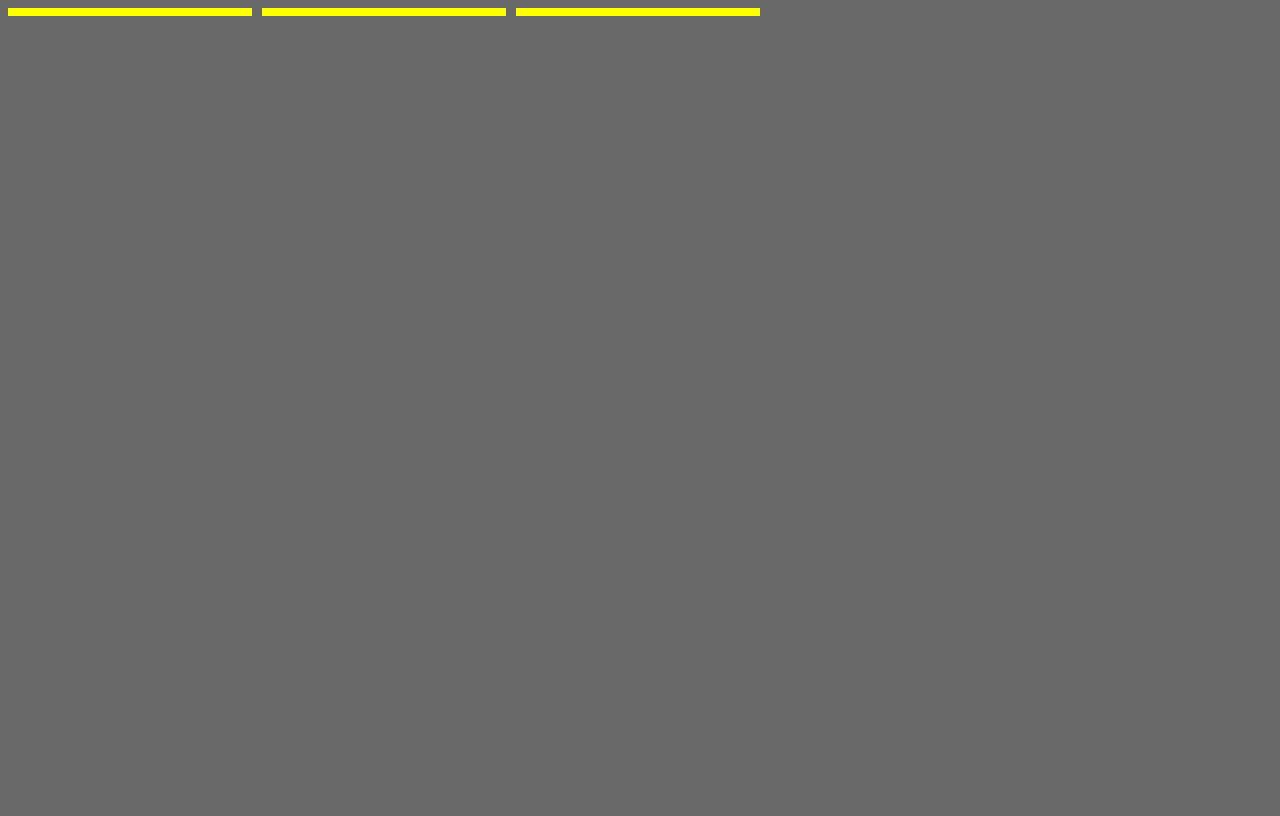
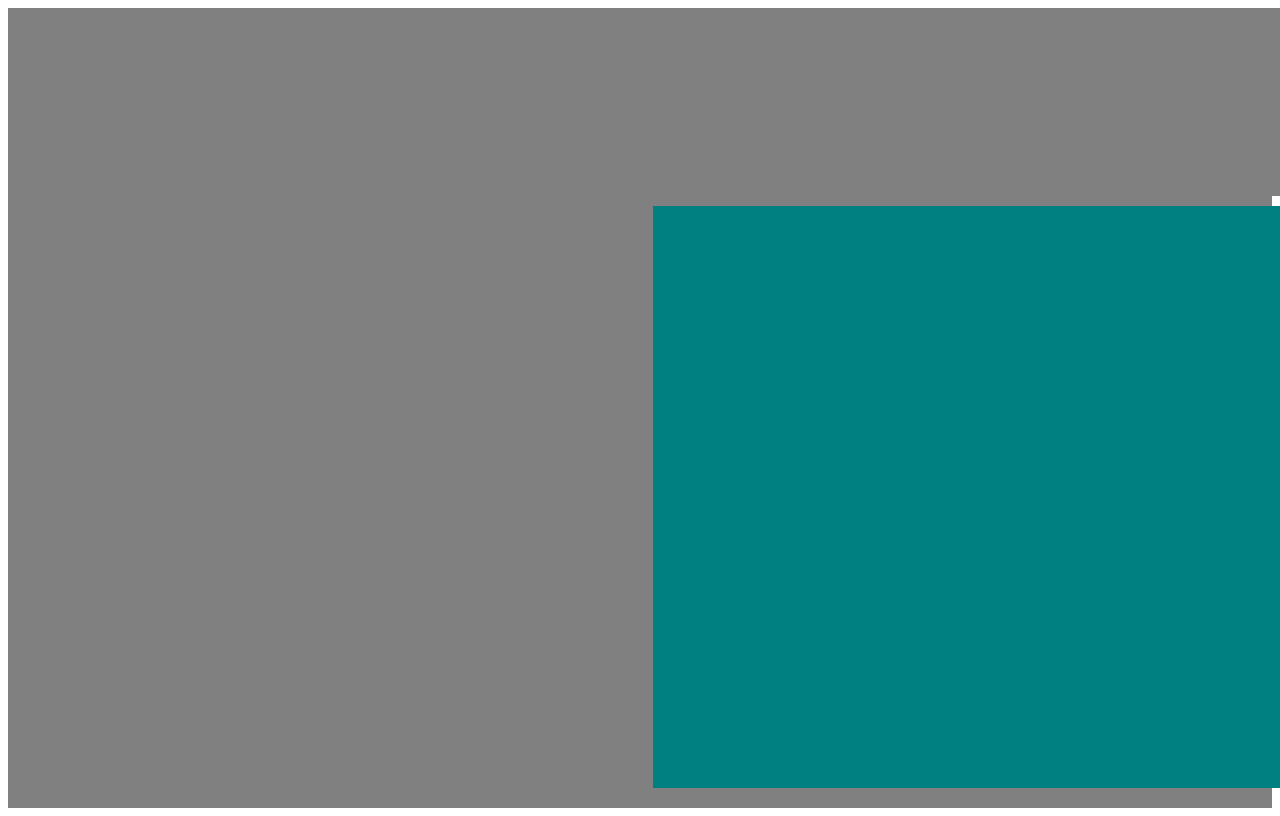
Before and after one commit to dotspencer/resume-1, a React app: page / in a window 1280 px wide. Built offline with nearby package versions, Linux system fonts and the light colour scheme.

Commit message:
changed css a bit, added more grids

```diff
--- a/src/components/App.js
+++ b/src/components/App.js
@@ -6,10 +6,22 @@ class App extends Component {
   render() {
     return (
       <section>
-        <div className="item-a" />
-        <div className="item-b" />
-        <div className="item-c" />
-        <div className="item-d" />
+        <div className="item item-a" />
+        <div className="item item-b" />
+        <div className="item item-c" />
+        <div className="item item-d" />
+        <div className="item" />
+        <div className="item" />
+        <div className="item" />
+        <div className="item" />
+        <div className="item" />
+        <div className="item" />
+        <div className="item" />
+        <div className="item" />
+        <div className="item" />
+        <div className="item" />
+        <div className="item" />
+        <div className="item" />
       </section>
     );
   }
--- a/src/styles/App.css
+++ b/src/styles/App.css
@@ -1,32 +1,23 @@
-* {
-  box-sizing: border-box;
-}
-body {
-  padding: 0;
-  border: 0;
-  background-color: dimgrey;
-}
-.item-a {
-  grid-area: header;
-}
-.item-a {
-  grid-area: header;
-}
-.item-a {
-  grid-area: header;
-}
-.item-a {
-  grid-area: header;
-}
 section {
   display: grid;
   width: 100vw;
   height: 100vh;
-  grid-template-columns: repeat(5, 1fr);
-  grid-template-rows: repeat(45, 1fr);
   grid-column-gap: 10px;
   grid-row-gap: 10px;
+  grid-template-columns: repeat(4, 1fr);
+  grid-template-rows: repeat(4, 1fr);
 }
-section > div {
-  background-color: yellow;
+
+div {
+  background: grey;
 }
+
+.item-a {
+  background: teal;
+  grid-column-start: 2;
+  grid-column-end: span 3;
+  grid-row-start: 3;
+  grid-row-end: span 2;
+
+  grid-area: 2 / 3 / span 3 / span 2;
+}
```
Also changed, not shown: 1 other file (tests, documents, lock files or other folders).
